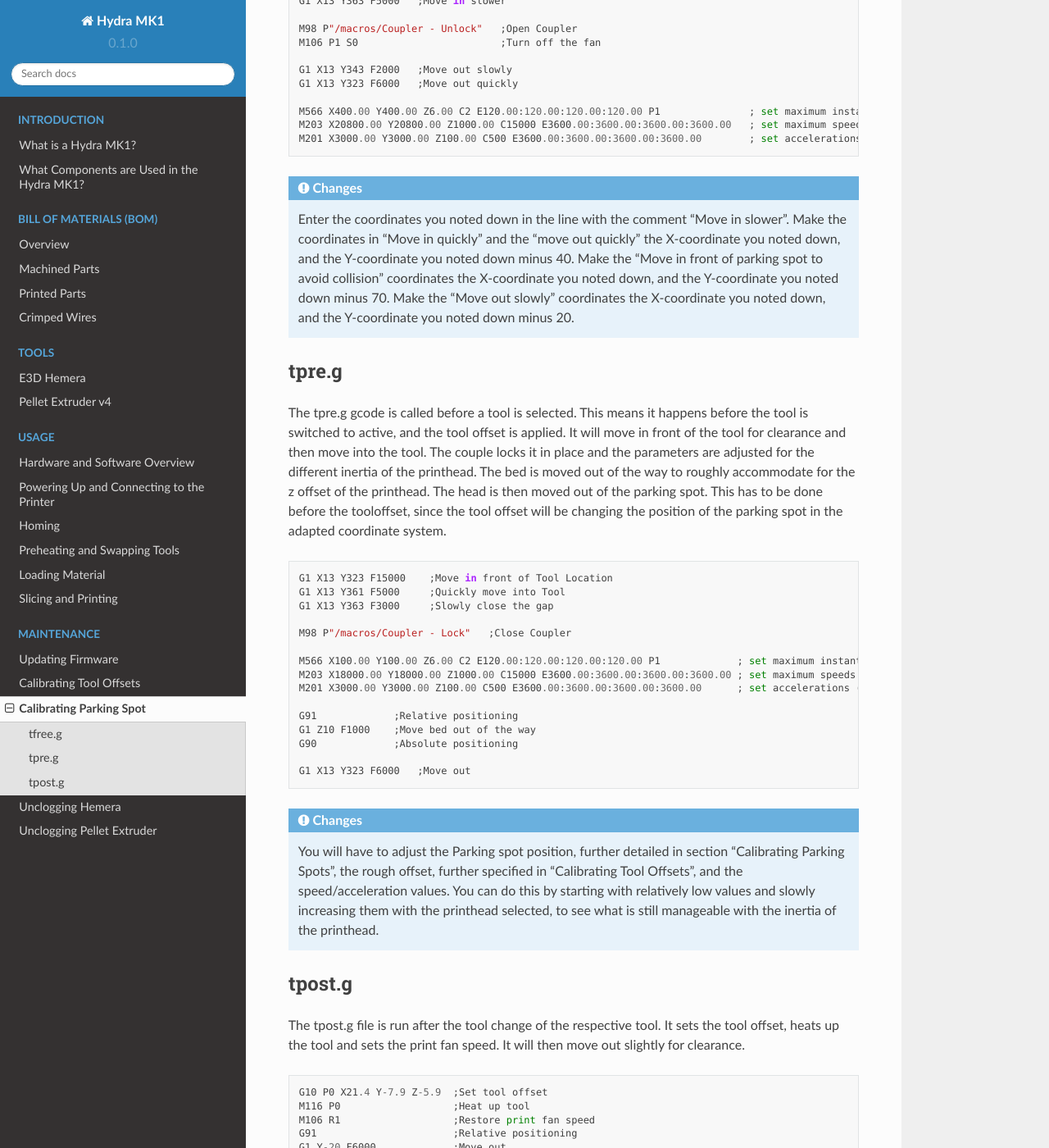
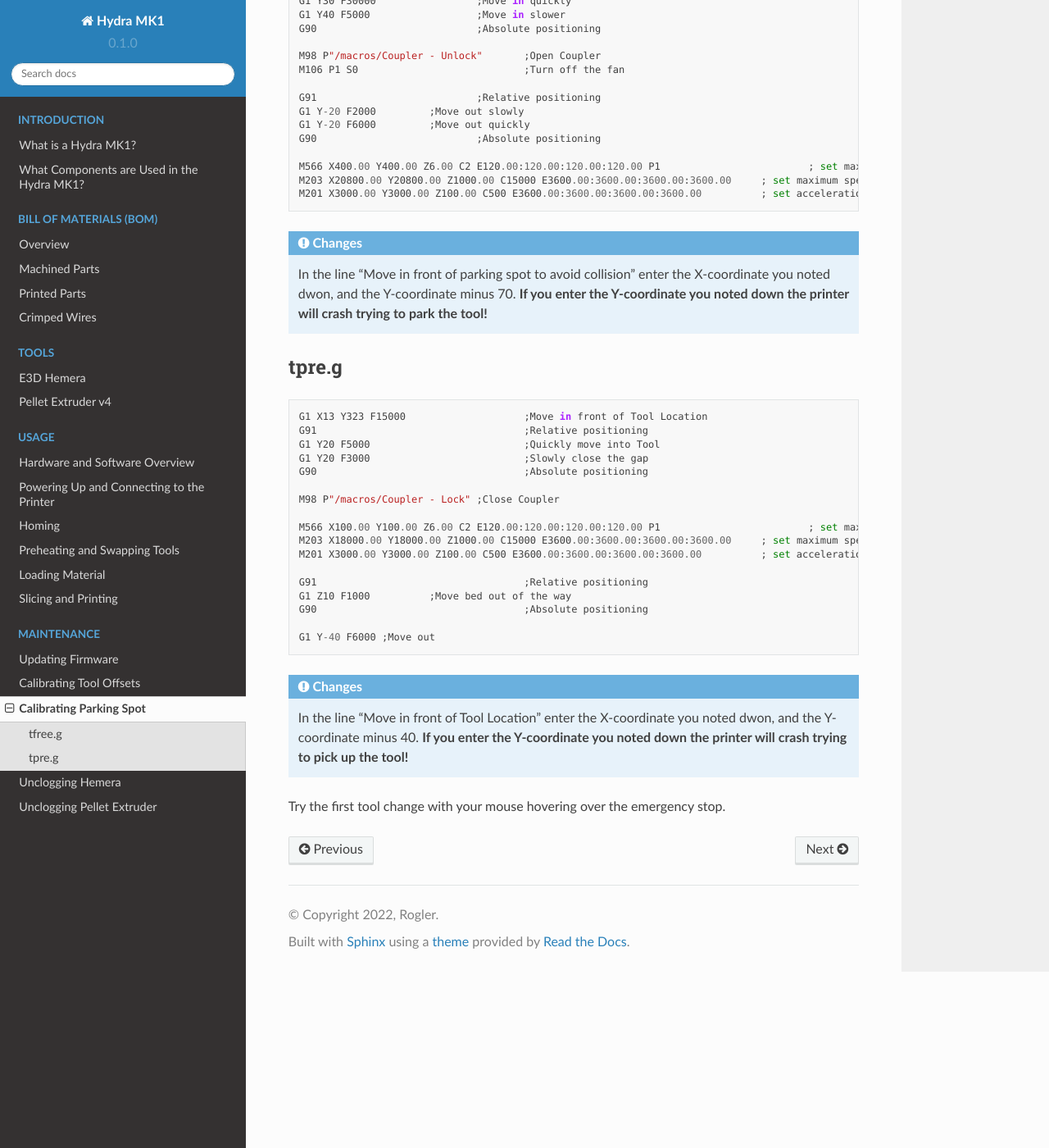
Before and after one commit to srl-ethz/hydra-documentation, a Sphinx documentation site: the page built from docs/source/maintenance/parking.rst, in a window 1280 px wide and 1400 px high, scrolled down 951 px. Shown: the whole window at 82% size. Built offline with Sphinx 7.4.7 and the Read the Docs theme 2.0.0, drawn with Linux system fonts in a browser that asks for light colours; pages that are not in the unit, such as notebooks, are missing from menus; some of the changed text lies outside the part shown.

Commit message:
Update parking.rst

```diff
--- a/docs/source/maintenance/parking.rst
+++ b/docs/source/maintenance/parking.rst
@@ -19,71 +19,59 @@
 
 ::
 
-  G91                 ;Relative positioning
-  G1 Z5 F1000         ;Lower bed
-  G90                 ;Absolute positioning
+  G91				;Relative positioning
+  G1 Z5 F1000 			;Lower bed
+  G90				;Absolute positioning
 
-  G10 P0 X0 Y0 Z-5.9  ;Set offset back to 0
+  G10 P0 X0 Y0 Z-5.9		;Set offset back to 0
 
-  G1 X13 Y293 F30000  ;Move in front of parking spot to avoid collision
-  G1 X13 Y323 F30000  ;Move in quickly
-  G1 X13 Y363 F5000   ;Move in slower
+  G1 X13 Y293 F30000		;Move in front of parking spot to avoid collision
+  G91				;Relative positioning
+  G1 Y30 F30000			;Move in quickly
+  G1 Y40 F5000			;Move in slower
+  G90				;Absolute positioning
 
-  M98 P"/macros/Coupler - Unlock"   ;Open Coupler
-  M106 P1 S0                        ;Turn off the fan
+  M98 P"/macros/Coupler - Unlock" 	;Open Coupler
+  M106 P1 S0				;Turn off the fan
 
-  G1 X13 Y343 F2000   ;Move out slowly
-  G1 X13 Y323 F6000   ;Move out quickly
+  G91				;Relative positioning
+  G1 Y-20 F2000		;Move out slowly
+  G1 Y-20 F6000		;Move out quickly
+  G90				;Absolute positioning
 
-  M566 X400.00 Y400.00 Z6.00 C2 E120.00:120.00:120.00:120.00 P1               ; set maximum instantaneous speed changes (mm/min)
-  M203 X20800.00 Y20800.00 Z1000.00 C15000 E3600.00:3600.00:3600.00:3600.00   ; set maximum speeds (mm/min)
-  M201 X3000.00 Y3000.00 Z100.00 C500 E3600.00:3600.00:3600.00:3600.00        ; set accelerations (mm/s^2)
+  M566 X400.00 Y400.00 Z6.00 C2 E120.00:120.00:120.00:120.00 P1          		; set maximum instantaneous speed changes (mm/min)
+  M203 X20800.00 Y20800.00 Z1000.00 C15000 E3600.00:3600.00:3600.00:3600.00    	; set maximum speeds (mm/min)
+  M201 X3000.00 Y3000.00 Z100.00 C500 E3600.00:3600.00:3600.00:3600.00        	; set accelerations (mm/s^2)
 
 .. admonition:: Changes
 
-   Enter the coordinates you noted down in the line with the comment "Move in slower". Make the coordinates in "Move in quickly" and the "move out quickly" the X-coordinate you noted down, and the Y-coordinate you noted down minus 40. Make the "Move in front of parking spot to avoid collision" coordinates the X-coordinate you noted down, and the Y-coordinate you noted down minus 70. Make the "Move out slowly" coordinates the X-coordinate you noted down, and the Y-coordinate you noted down minus 20.
+   In the line "Move in front of parking spot to avoid collision" enter the X-coordinate you noted dwon, and the Y-coordinate minus 70. **If you enter the Y-coordinate you noted down the printer will crash trying to park the tool!**
 
 tpre.g
 ^^^^^^^^
 
-The tpre.g gcode is called before a tool is selected. This means it happens before the tool is switched to active, and the tool offset is applied. It will move in front of the tool for clearance and then move into the tool. The couple locks it in place and the parameters are adjusted for the different inertia of the printhead. The bed is moved out of the way to roughly accommodate for the z offset of the printhead. The head is then moved out of the parking spot. This has to be done before the tooloffset, since the tool  offset will be changing the position of the parking spot in the adapted coordinate system.
-
 ::
 
-  G1 X13 Y323 F15000    ;Move in front of Tool Location
-  G1 X13 Y361 F5000     ;Quickly move into Tool
-  G1 X13 Y363 F3000     ;Slowly close the gap
+  G1 X13 Y323 F15000			;Move in front of Tool Location
+  G91					;Relative positioning
+  G1 Y20 F5000				;Quickly move into Tool
+  G1 Y20 F3000				;Slowly close the gap
+  G90					;Absolute positioning
 
-  M98 P"/macros/Coupler - Lock"   ;Close Coupler
+  M98 P"/macros/Coupler - Lock"	;Close Coupler
 
-  M566 X100.00 Y100.00 Z6.00 C2 E120.00:120.00:120.00:120.00 P1             ; set maximum instantaneous speed changes (mm/min)
-  M203 X18000.00 Y18000.00 Z1000.00 C15000 E3600.00:3600.00:3600.00:3600.00 ; set maximum speeds (mm/min)
-  M201 X3000.00 Y3000.00 Z100.00 C500 E3600.00:3600.00:3600.00:3600.00      ; set accelerations (mm/s^2)
+  M566 X100.00 Y100.00 Z6.00 C2 E120.00:120.00:120.00:120.00 P1          		; set maximum instantaneous speed changes (mm/min)
+  M203 X18000.00 Y18000.00 Z1000.00 C15000 E3600.00:3600.00:3600.00:3600.00    	; set maximum speeds (mm/min)
+  M201 X3000.00 Y3000.00 Z100.00 C500 E3600.00:3600.00:3600.00:3600.00        	; set accelerations (mm/s^2)
 
-  G91             ;Relative positioning
-  G1 Z10 F1000    ;Move bed out of the way
-  G90             ;Absolute positioning
+  G91					;Relative positioning
+  G1 Z10 F1000		;Move bed out of the way
+  G90					;Absolute positioning
 
-  G1 X13 Y323 F6000   ;Move out
+  G1 Y-40 F6000	;Move out
 
 .. admonition:: Changes
 
-   You will have to adjust the Parking spot position, further detailed in section "Calibrating Parking Spots", the rough offset, further specified in "Calibrating Tool Offsets", and the speed/acceleration values. You can do this by starting with relatively low values and slowly increasing them with the printhead selected, to see what is still manageable with the inertia of the printhead.
+   In the line "Move in front of Tool Location" enter the X-coordinate you noted dwon, and the Y-coordinate minus 40. **If you enter the Y-coordinate you noted down the printer will crash trying to pick up the tool!**
 
-tpost.g
-^^^^^^^^
-
-The tpost.g file is run after the tool change of the respective tool. It sets the tool offset, heats up the tool and sets the print fan speed. It will then move out slightly for clearance.
-
-::
-
-  G10 P0 X21.4 Y-7.9 Z-5.9  ;Set tool offset
-  M116 P0                   ;Heat up tool
-  M106 R1                   ;Restore print fan speed
-  G91                       ;Relative positioning
-  G1 Y-20 F6000             ;Move out
-  G90                       ;absolute positioning
-
-.. admonition:: Changes
-
-   You will have to set the tool offset, further detailed in section "Calibrating Tool Offsets", as well as the tool to heat up in the M116 command.
+Try the first tool change with your mouse hovering over the emergency stop.
```
